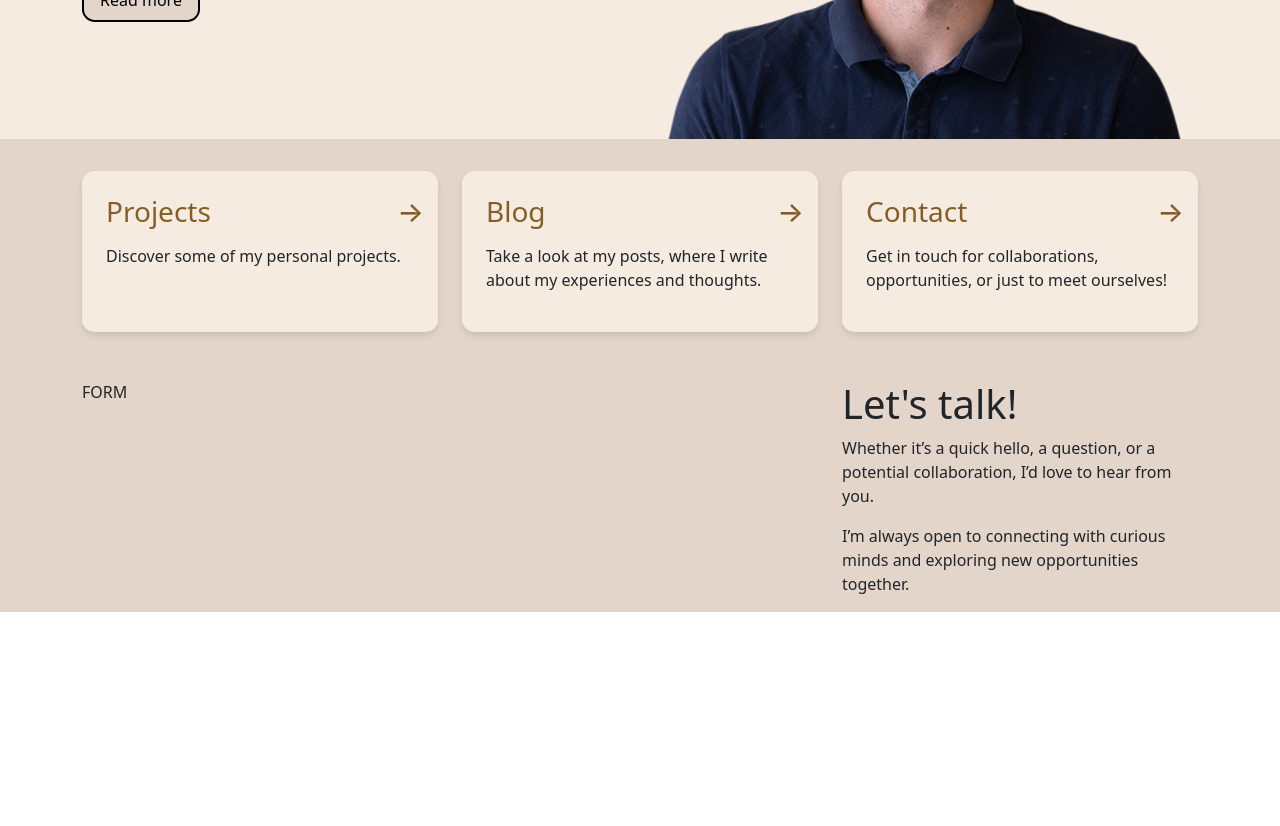
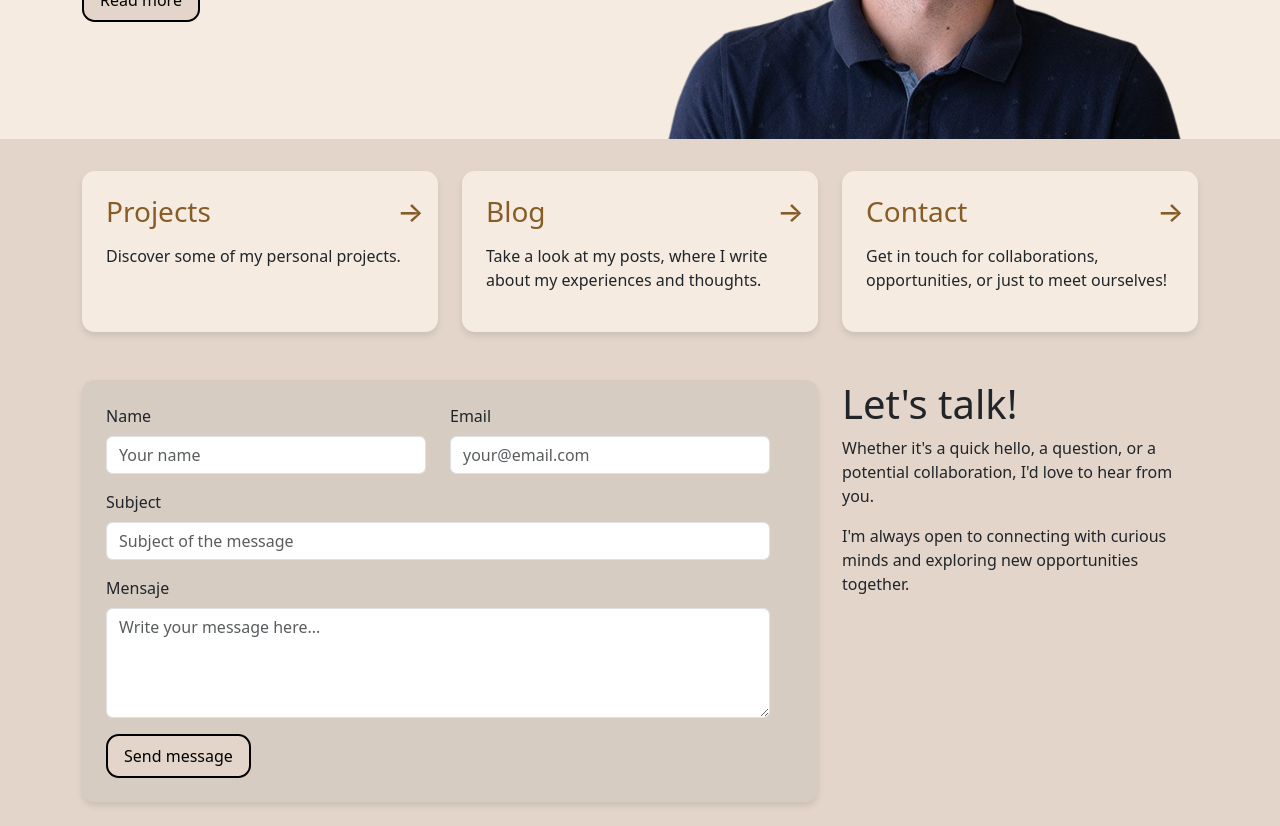
Before and after one commit to DaniSanchez01/personal-webpage, a React (Vite) app: page / in a window 1280 px wide. Shown: the part 400-1226 px from the top of the page. Before the commit the page ends 1012 px from the top, so only its background shows below. Built offline with nearby package versions, Linux system fonts and the light colour scheme.

Commit message:
contact form

```diff
--- a/package.json
+++ b/package.json
@@ -15,6 +15,7 @@
     "**/*.{js,jsx,ts,tsx,json,css,md}": "prettier --write"
   },
   "dependencies": {
+    "@emailjs/browser": "^4.4.1",
     "@fortawesome/free-brands-svg-icons": "^6.7.2",
     "@fortawesome/react-fontawesome": "^0.2.2",
     "bootstrap": "^5.3.3",
--- /dev/null
+++ b/src/app/components/contactForm/contactForm.component.tsx
@@ -0,0 +1,137 @@
+import { useState, useRef, FormEvent } from 'react';
+import emailjs from '@emailjs/browser';
+import './ContactForm.css';
+
+const ContactForm = () => {
+  const form = useRef<HTMLFormElement>(null);
+  const [isSubmitting, setIsSubmitting] = useState(false);
+  const [formStatus, setFormStatus] = useState<{
+    show: boolean;
+    isError: boolean;
+    message: string;
+  }>({
+    show: false,
+    isError: false,
+    message: '',
+  });
+
+  const sendEmail = (e: FormEvent) => {
+    e.preventDefault();
+
+    if (!form.current) return;
+
+    setIsSubmitting(true);
+
+    emailjs
+      .sendForm(
+        'YOUR_SERVICE_ID', // Reemplaza con tu Service ID
+        'YOUR_TEMPLATE_ID', // Reemplaza con tu Template ID
+        form.current,
+        'YOUR_PUBLIC_KEY', // Reemplaza con tu Public Key
+      )
+      .then(
+        () => {
+          setFormStatus({
+            show: true,
+            isError: false,
+            message: '¡Mensaje enviado correctamente!',
+          });
+          if (form.current) form.current.reset();
+        },
+        (error) => {
+          setFormStatus({
+            show: true,
+            isError: true,
+            message: `Error al enviar el mensaje: ${error.text}`,
+          });
+        },
+      )
+      .finally(() => {
+        setIsSubmitting(false);
+
+        setTimeout(() => {
+          setFormStatus((prev) => ({ ...prev, show: false }));
+        }, 5000);
+      });
+  };
+
+  return (
+    <div className="cst-form">
+      {formStatus.show && (
+        <div
+          className={`alert ${formStatus.isError ? 'alert-danger' : 'alert-success'} mb-3`}
+        >
+          {formStatus.message}
+        </div>
+      )}
+
+      <form ref={form} onSubmit={sendEmail} className="row">
+        <div className="row">
+          <div className="col-md-6 mb-3">
+            <label htmlFor="user_name" className="form-label">
+              Name
+            </label>
+            <input
+              type="text"
+              className="form-control"
+              id="user_name"
+              name="user_name"
+              placeholder="Your name"
+              required
+            />
+          </div>
+          <div className="col-md-6 mb-3">
+            <label htmlFor="user_email" className="form-label">
+              Email
+            </label>
+            <input
+              type="email"
+              className="form-control"
+              id="user_email"
+              name="user_email"
+              placeholder="your@email.com"
+              required
+            />
+          </div>
+          <div className="col-12 mb-3">
+            <label htmlFor="subject" className="form-label">
+              Subject
+            </label>
+            <input
+              type="text"
+              className="form-control"
+              id="subject"
+              name="subject"
+              placeholder="Subject of the message"
+              required
+            />
+          </div>
+          <div className="col-12 mb-3">
+            <label htmlFor="message" className="form-label">
+              Mensaje
+            </label>
+            <textarea
+              className="form-control"
+              id="message"
+              name="message"
+              rows={4}
+              placeholder="Write your message here..."
+              required
+            ></textarea>
+          </div>
+          <div className="col-12">
+            <button
+              type="submit"
+              className="cst-submit-btn cst-read-more-btn"
+              disabled={isSubmitting}
+            >
+              {isSubmitting ? 'Sending...' : 'Send message'}
+            </button>
+          </div>
+        </div>
+      </form>
+    </div>
+  );
+};
+
+export default ContactForm;
--- /dev/null
+++ b/src/app/components/contactForm/contactForm.css
@@ -0,0 +1,19 @@
+.cst-form {
+  background-color: var(--cst-palette2-2);
+  border-radius: 0.8rem;
+  padding: 1.5rem;
+  height: 100%;
+  box-shadow: 0 4px 6px rgba(0, 0, 0, 0.1);
+}
+
+.cst-submit-btn {
+  transition: transform 0.2s ease;
+}
+
+.cst-submit-btn:hover {
+  transform: translateY(-2px);
+}
+
+.cst-submit-btn:active {
+  transform: translateY(0);
+}
--- /dev/null
+++ b/src/app/components/contactForm/index.ts
@@ -0,0 +1 @@
+export { default } from './contactForm.component';
--- a/src/app/navbar/navbar.component.tsx
+++ b/src/app/navbar/navbar.component.tsx
@@ -4,7 +4,7 @@ import { faLinkedin, faGithub } from '@fortawesome/free-brands-svg-icons';
 
 function Navbar() {
   return (
-    <nav className="navbar navbar-light cst-navbar">
+    <nav className="navbar navbar-light cst-navbar sticky-top">
       <Link className="navbar-brand cst-fit-height" to="/">
         <img
           src="/src/assets/images/expandedLogo.png"
--- a/src/app/pages/home/home.tsx
+++ b/src/app/pages/home/home.tsx
@@ -1,4 +1,5 @@
 import PillsContainer from '../../components/pill/pills-container.component';
+import ContactForm from '../../components/contactForm';
 import { NAVIGATION_PILLS } from './home-sections.fixture';
 
 function Home() {
@@ -27,20 +28,22 @@ function Home() {
         </div>
       </div>
       <div style={{ backgroundColor: 'var(--cst-palette2-4)' }}>
-        <div className="container">
+        <div className="container pb-4">
           <div className="row cst-pills-container">
             <PillsContainer items={NAVIGATION_PILLS} />
           </div>
           <div className="row">
-            <div className="col-auto col-md-8">FORM</div>
+            <div className="col-auto col-md-8">
+              <ContactForm />
+            </div>
             <div className="col-auto col-md-4">
               <h1>Let's talk!</h1>
               <p>
-                Whether it’s a quick hello, a question, or a potential
-                collaboration, I’d love to hear from you.
+                Whether it's a quick hello, a question, or a potential
+                collaboration, I'd love to hear from you.
               </p>
               <p>
-                I’m always open to connecting with curious minds and exploring
+                I'm always open to connecting with curious minds and exploring
                 new opportunities together.
               </p>
             </div>
```
Also changed, not shown: 2 other files (tests, documents, lock files or other folders).
